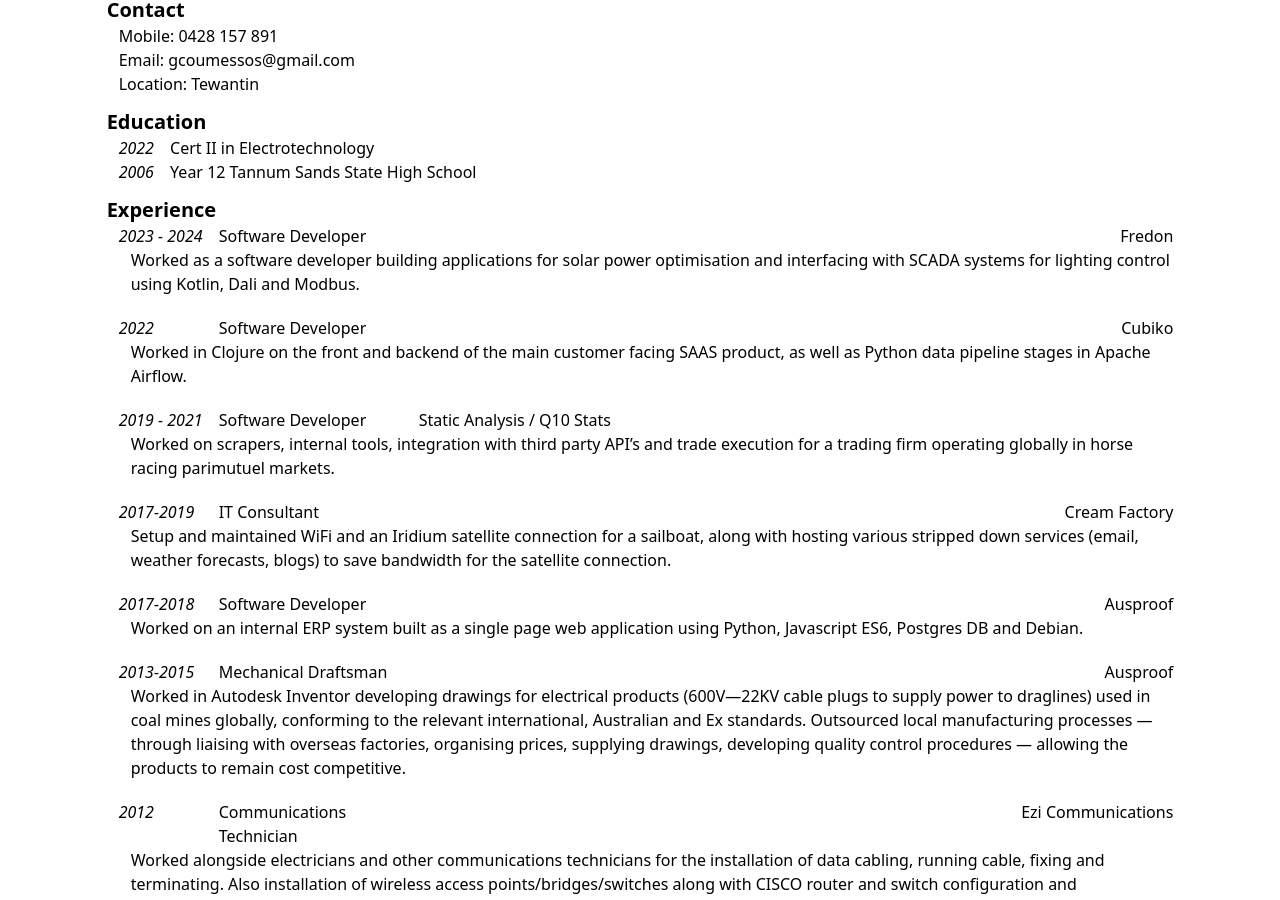
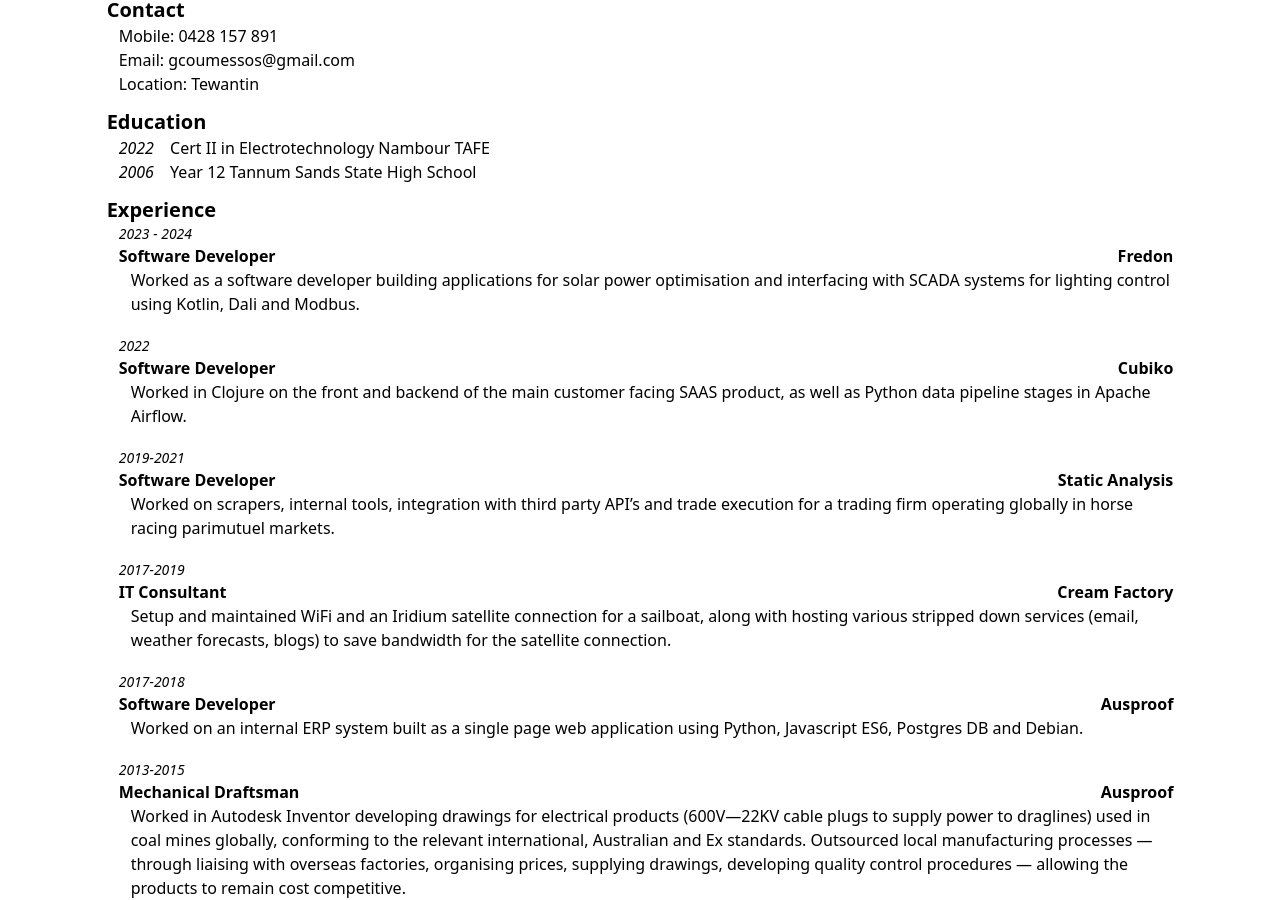
Before and after one commit to gcoum/gcoum.github.io, a plain HTML site: page index.html in a window 1280 px wide. Shown: the part 56-956 px from the top of the page. Drawn offline with nearby package versions, Linux system fonts and the light colour scheme.

Commit message:
Changed style.

```diff
--- a/index.html
+++ b/index.html
@@ -30,7 +30,7 @@
       <div class="pl-3 pb-3">
 	<div>
 	  <span class="pr-3 italic">2022</span>
-	  <span>Cert II in Electrotechnology</span>
+	  <span>Cert II in Electrotechnology Nambour TAFE</span>
 	</div>
 	<div>
 	  <span class="pr-3 italic">2006</span>
@@ -43,8 +43,10 @@
       <div class="pl-3 pb-3">
 
 	<!-- Fredon -->
-	<div class="flex">
-	  <span class="italic w-25">2023 - 2024</span>
+	<div class="italic text-sm">
+	  2023 - 2024
+	</div>
+	<div class="flex space-between font-bold">
 	  <span class="w-50">Software Developer</span>
 	  <span class="ml-auto">Fredon</span>
 	</div>
@@ -53,8 +55,10 @@
 	</div>
 
 	<!-- Cubiko -->
-	<div class="flex">
-	  <span class="italic w-25">2022</span>
+	<div class="italic text-sm">
+	  2022
+	</div>
+	<div class="flex space-between font-bold">
 	  <span class="w-50">Software Developer</span>
 	  <span class="ml-auto">Cubiko</span>
 	</div>
@@ -63,19 +67,22 @@
 	</div>
 
 	<!-- Static Analysis / Q10 Stats -->
-	<div class="flex">
-	  <span class="italic w-25">2019 - 2021</span>
+	<div class="italic text-sm">
+	  2019-2021
+	</div>
+	<div class="flex space-between font-bold">
 	  <span class="w-50">Software Developer</span>
-	  <span class="ml-aut
-o">Static Analysis / Q10 Stats</span>
+	  <span class="ml-auto">Static Analysis</span>
 	</div>
 	<div class="pl-3 pb-5">
 	  Worked on scrapers, internal tools, integration with third party API’s and trade execution for a trading firm operating globally in horse racing parimutuel markets.
 	</div>
 
 	<!-- Cream Factory -->
-	<div class="flex">
-	  <span class="italic w-25">2017-2019</span>
+	<div class="italic text-sm">
+	  2017-2019
+	</div>
+	<div class="flex space-between font-bold">
 	  <span class="w-50">IT Consultant</span>
 	  <span class="ml-auto">Cream Factory</span>
 	</div>
@@ -84,8 +91,10 @@ o">Static Analysis / Q10 Stats</span>
 	</div>
 
 	<!-- Ausproof -->
-	<div class="flex">
-	  <span class="italic w-25">2017-2018</span>
+	<div class="italic text-sm">
+	  2017-2018
+	</div>
+	<div class="flex space-between font-bold">
 	  <span class="w-50">Software Developer</span>
 	  <span class="ml-auto">Ausproof</span>
 	</div>
@@ -94,8 +103,10 @@ o">Static Analysis / Q10 Stats</span>
 	</div>
 
 	<!-- Ausproof -->
-	<div class="flex">
-	  <span class="italic w-25">2013-2015</span>
+	<div class="italic text-sm">
+	  2013-2015
+	</div>
+	<div class="flex space-between font-bold">
 	  <span class="w-50">Mechanical Draftsman</span>
 	  <span class="ml-auto">Ausproof</span>
 	</div>
@@ -105,8 +116,10 @@ Outsourced local manufacturing processes — through liaising with overseas fact
 	</div>
 
 	<!-- Ezi Communications -->
-	<div class="flex">
-	  <span class="italic w-25">2012</span>
+	<div class="italic text-sm">
+	  2012
+	</div>
+	<div class="flex space-between font-bold">
 	  <span class="w-50">Communications Technician</span>
 	  <span class="ml-auto">Ezi Communications</span>
 	</div>
@@ -116,8 +129,10 @@ Outsourced local manufacturing processes — through liaising with overseas fact
 	</div>
 
 	<!-- Steel Central -->
-	<div class="flex">
-	  <span class="italic w-25">2008-2011</span>
+	<div class="italic text-sm">
+	  2008-2011
+	</div>
+	<div class="flex space-between font-bold">
 	  <span class="w-50">CAD/CAM Programmer</span>
 	  <span class="ml-auto">Steel Central</span>
 	</div>
```
